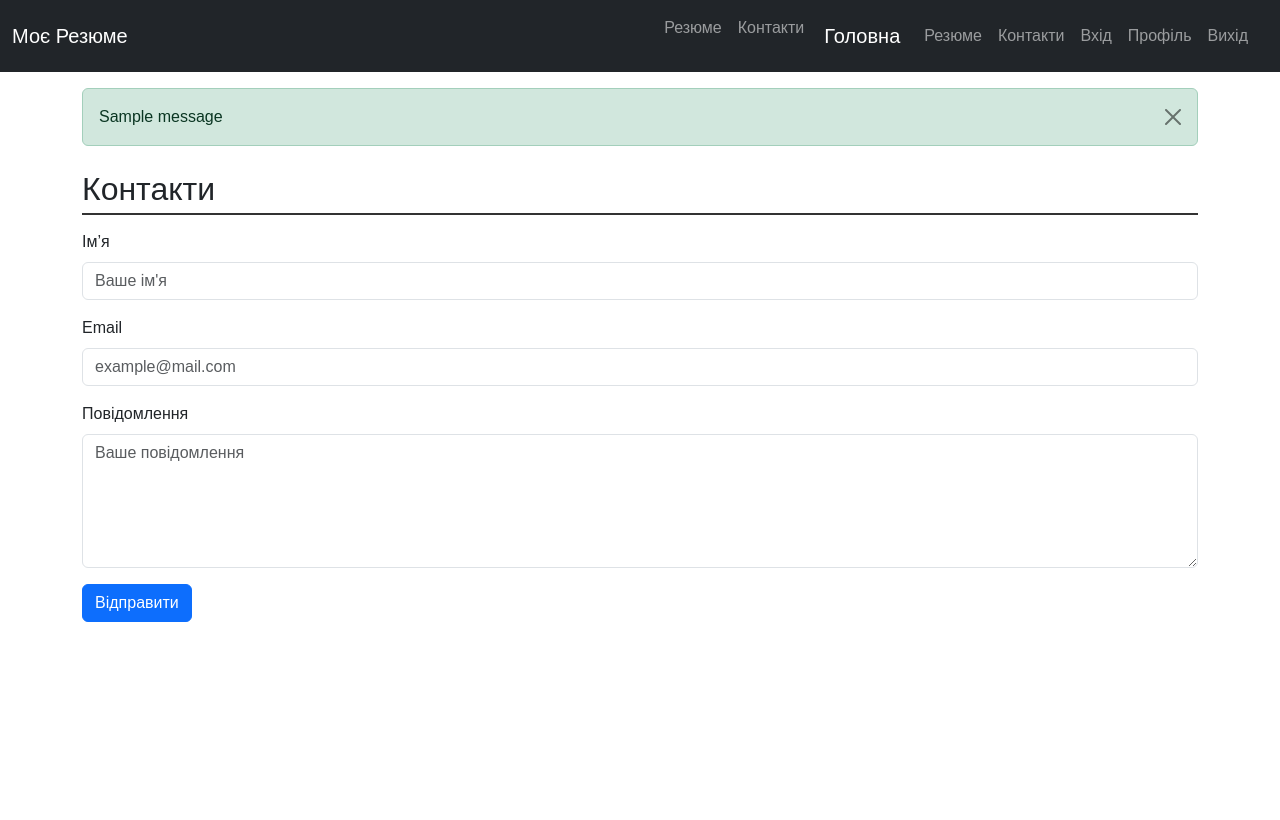
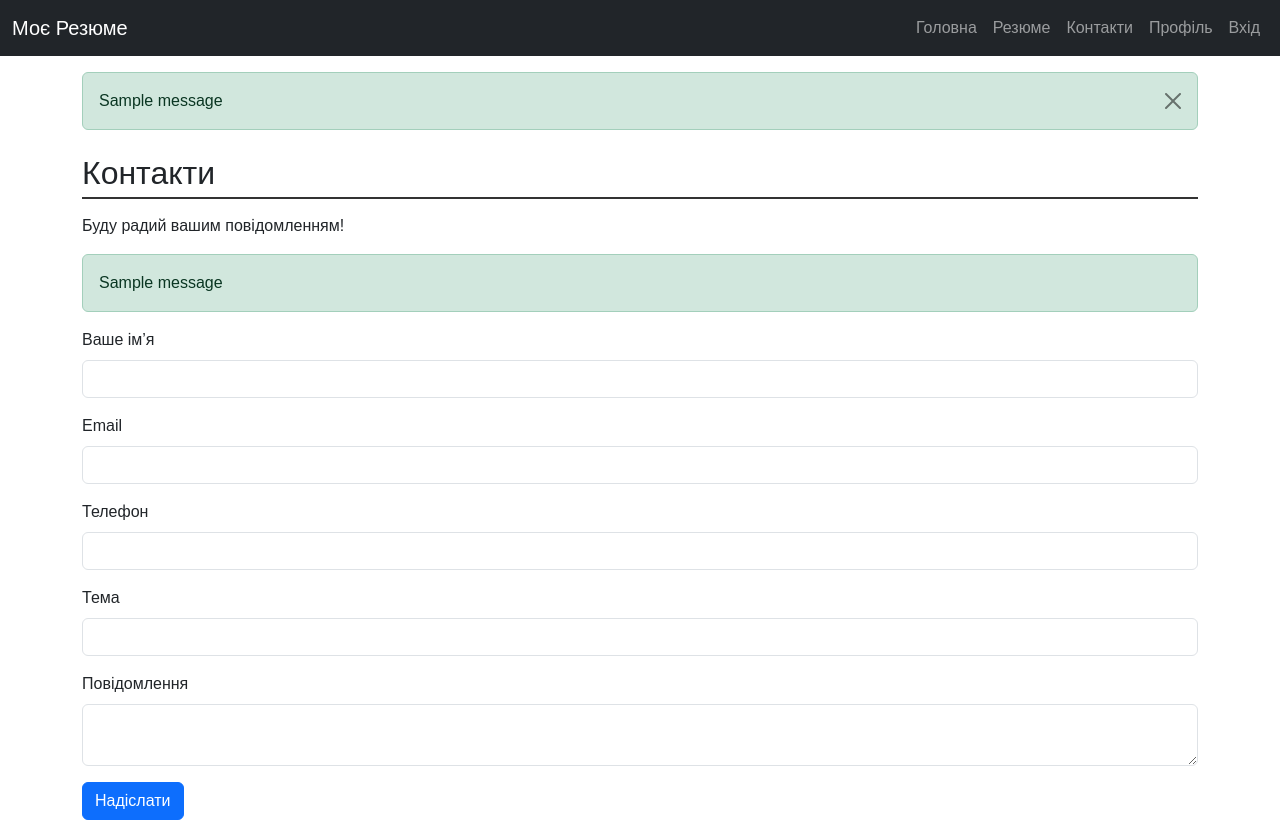
Before and after one commit to spvova/flask_app_Shpynta, a Flask app: page /contacts in a window 1280 px wide. Before the commit the page ends 622 px from the top, so only its background shows below. Run offline with Flask 3, Linux system fonts and the light colour scheme; one stand-in notice (Sample message) is shown.

Commit message:
Lab 5 end

```diff
--- /dev/null
+++ b/app/form.py
@@ -0,0 +1,51 @@
+from flask_wtf import FlaskForm
+from wtforms import StringField, TextAreaField, SubmitField, SelectField
+from wtforms.validators import DataRequired, Email, Length, Regexp
+
+class ContactForm(FlaskForm):
+    name = StringField(
+        'Name',
+        validators=[
+            DataRequired(),
+            Length(min=4, max=10, message="Ім'я повинно бути від 4 до 10 символів")
+        ]
+    )
+
+    email = StringField(
+        'Email',
+        validators=[
+            DataRequired(),
+            Email(message="Некоректна email адреса")
+        ]
+    )
+
+    phone = StringField(
+        'Phone',
+        validators=[
+            DataRequired(),
+            Regexp(
+                r'^\+380\d{9}$',
+                message="Телефон має бути у форматі +380XXXXXXXXX"
+            )
+        ]
+    )
+
+    subject = SelectField(
+        'Subject',
+        choices=[
+            ('support', 'Підтримка'),
+            ('order', 'Замовлення'),
+            ('other', 'Інше')
+        ],
+        validators=[DataRequired()]
+    )
+
+    message = TextAreaField(
+        'Message',
+        validators=[
+            DataRequired(),
+            Length(max=500, message="Повідомлення до 500 символів")
+        ]
+    )
+
+    submit = SubmitField('Send')
--- a/app/templates/contacts.html
+++ b/app/templates/contacts.html
@@ -1,22 +1,47 @@
 {% extends "base.html" %}
 
+{% block title %}Контакти{% endblock %}
+
 {% block content %}
-<section id="contacts">
+<section id="contacts" class="mt-4">
   <h2>Контакти</h2>
-    <form action="#" method="post" class="needs-validation" novalidate>
+  <p>Буду радий вашим повідомленням!</p>
+
+  {% with messages = get_flashed_messages(with_categories=true) %}
+    {% if messages %}
+      {% for category, message in messages %}
+        <div class="alert alert-{{ category }} mt-3">{{ message }}</div>
+      {% endfor %}
+    {% endif %}
+  {% endwith %}
+
+  <form method="POST" action="{{ url_for('views.contacts') }}" class="mt-3">
     <div class="mb-3">
-            <label for="name" class="form-label">Ім’я</label>
-            <input type="text" class="form-control" id="name" name="name" placeholder="Ваше ім'я" required>
+      <label class="form-label">Ваше ім’я</label>
+      <input type="text" name="name" class="form-control">
     </div>
+
     <div class="mb-3">
-            <label for="email" class="form-label">Email</label>
-            <input type="email" class="form-control" id="email" name="email" placeholder="example@mail.com" required>
+      <label class="form-label">Email</label>
+      <input type="email" name="email" class="form-control">
     </div>
+
     <div class="mb-3">
-            <label for="message" class="form-label">Повідомлення</label>
-            <textarea id="message" name="message" class="form-control" rows="5" placeholder="Ваше повідомлення" required></textarea>
+      <label class="form-label">Телефон</label>
+      <input type="text" name="phone" class="form-control">
     </div>
-        <button type="submit" class="btn btn-primary">Відправити</button>
+
+    <div class="mb-3">
+      <label class="form-label">Тема</label>
+      <input type="text" name="subject" class="form-control">
+    </div>
+
+    <div class="mb-3">
+      <label class="form-label">Повідомлення</label>
+      <textarea name="message" class="form-control"></textarea>
+    </div>
+
+    <button class="btn btn-primary">Надіслати</button>
   </form>
 </section>
 {% endblock %}
--- a/app/templates/includes/navbar.html
+++ b/app/templates/includes/navbar.html
@@ -1,24 +1,15 @@
 <nav class="navbar navbar-expand-lg navbar-dark bg-dark">
   <div class="container-fluid">
-    <a class="navbar-brand" href="{{ url_for('views.resume') }}">Моє Резюме</a>
-    <button class="navbar-toggler" type="button" data-bs-toggle="collapse" data-bs-target="#navbarNav">
+    <a class="navbar-brand" href="{{ url_for('views.index') }}">Моє Резюме</a>
+    <button class="navbar-toggler" type="button" data-bs-toggle="collapse" data-bs-target="#mainNavbar" aria-controls="mainNavbar" aria-expanded="false" aria-label="Toggle navigation">
       <span class="navbar-toggler-icon"></span>
     </button>
-    <div class="collapse navbar-collapse" id="navbarNav">
+
+    <div class="collapse navbar-collapse" id="mainNavbar">
       <ul class="navbar-nav ms-auto">
         <li class="nav-item">
-          <a class="nav-link" href="{{ url_for('views.resume') }}">Резюме</a>
+          <a class="nav-link" href="{{ url_for('views.index') }}">Головна</a>
         </li>
-        <li class="nav-item">
-          <a class="nav-link" href="{{ url_for('views.contacts') }}">Контакти</a>
-        </li><nav class="navbar navbar-expand-lg navbar-dark bg-dark">
-  <div class="container-fluid">
-    <a class="navbar-brand" href="{{ url_for('views.index') }}">Головна</a>
-    <button class="navbar-toggler" type="button" data-bs-toggle="collapse" data-bs-target="#navbarNav">
-      <span class="navbar-toggler-icon"></span>
-    </button>
-    <div class="collapse navbar-collapse" id="navbarNav">
-      <ul class="navbar-nav ms-auto">
         <li class="nav-item">
           <a class="nav-link" href="{{ url_for('views.resume') }}">Резюме</a>
         </li>
@@ -26,20 +17,18 @@
           <a class="nav-link" href="{{ url_for('views.contacts') }}">Контакти</a>
         </li>
         <li class="nav-item">
-          <a class="nav-link" href="{{ url_for('users.login') }}">Вхід</a>
-        </li>
-        <li class="nav-item">
           <a class="nav-link" href="{{ url_for('users.profile') }}">Профіль</a>
         </li>
+        {% if current_user is defined and current_user.is_authenticated %}
         <li class="nav-item">
           <a class="nav-link" href="{{ url_for('users.logout') }}">Вихід</a>
         </li>
+        {% else %}
+        <li class="nav-item">
+          <a class="nav-link" href="{{ url_for('users.login') }}">Вхід</a>
+        </li>
+        {% endif %}
       </ul>
     </div>
   </div>
 </nav>
-
-      </ul>
-    </div>
-  </div>
-</nav>
--- a/app/views.py
+++ b/app/views.py
@@ -1,4 +1,5 @@
-from flask import Blueprint, render_template
+from flask import Blueprint, render_template, flash, redirect, url_for
+from .form import ContactForm  # імпорт твоєї форми ContactForm
 
 views_bp = Blueprint('views', __name__)
 
@@ -6,9 +7,14 @@
 def index():
     return render_template('base.html')
 
-@views_bp.route('/contacts')
+@views_bp.route('/contacts', methods=['GET', 'POST'])
 def contacts():
-    return render_template('contacts.html')
+    form = ContactForm()
+    if form.validate_on_submit():
+        # Тут можна обробити дані, наприклад, зберегти або надіслати email
+        flash('Повідомлення надіслано успішно!', 'success')
+        return redirect(url_for('views.contacts'))
+    return render_template('contacts.html', form=form)
 
 @views_bp.route('/resume')
 def resume():
```
Also changed, not shown: app/templates/form.html (added, +11 -0 lines), app/templates/macros.html (added, +18 -0 lines). Lines whose indentation alone changed are shown as unchanged.
